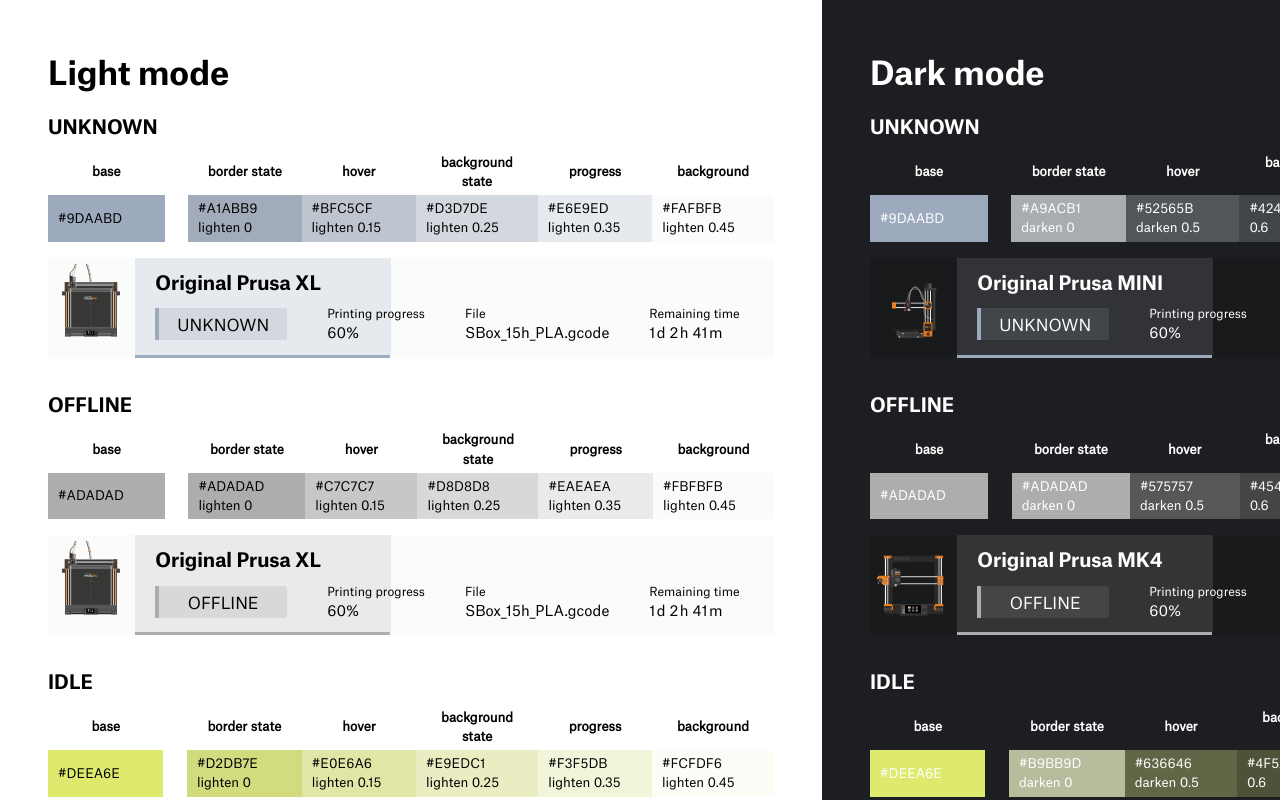
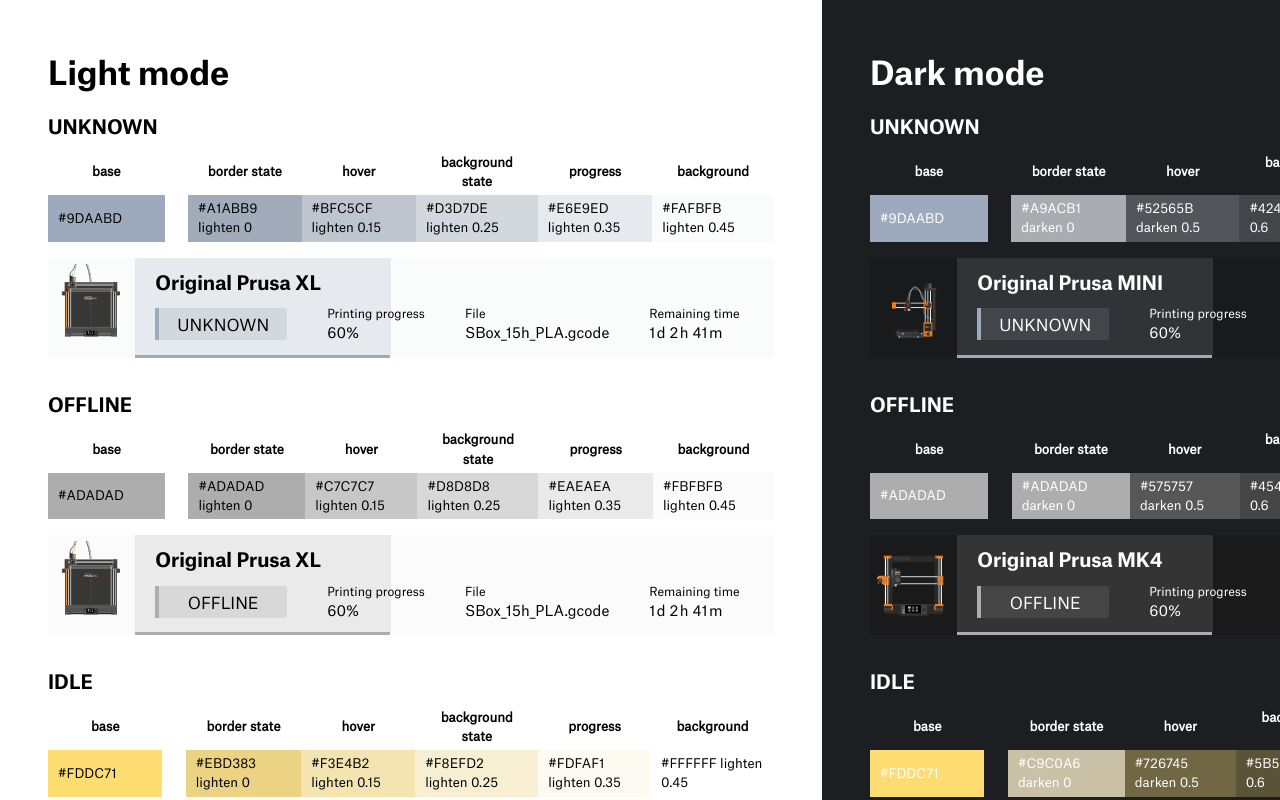
Before and after one commit to michalxfanta/connect-colors, a Next.js app: page / in a window 1280 px wide. Shown: the top 800 px of the page. Built offline with nearby package versions, Linux system fonts and the light colour scheme.

Commit message:
swap IDLE and SPARE1 color

```diff
--- a/src/app/type/state.ts
+++ b/src/app/type/state.ts
@@ -46,7 +46,7 @@ export enum IStateSecondaryColor {
 export enum IStateBaseColor {
   UNKNOWN = '#9daabd',
   OFFLINE = '#adadad',
-  IDLE = '#deea6e',
+  IDLE = '#fddc71',
   READY = '#92c78c',
   BUSY = '#d5a585',
   PRINTING = '#7da7d9',
@@ -55,7 +55,7 @@ export enum IStateBaseColor {
   FINISHED = '#a1ea70',
   ERROR = '#dd7b7d',
   ATTENTION = '#f59c66',
-  SPARE1 = '#fddc71',
+  SPARE1 = '#deea6e',
   SPARE2 = '#5fe7f8',
 }
 
```
Also changed, not shown: 1 other file (tests, documents, lock files or other folders).
